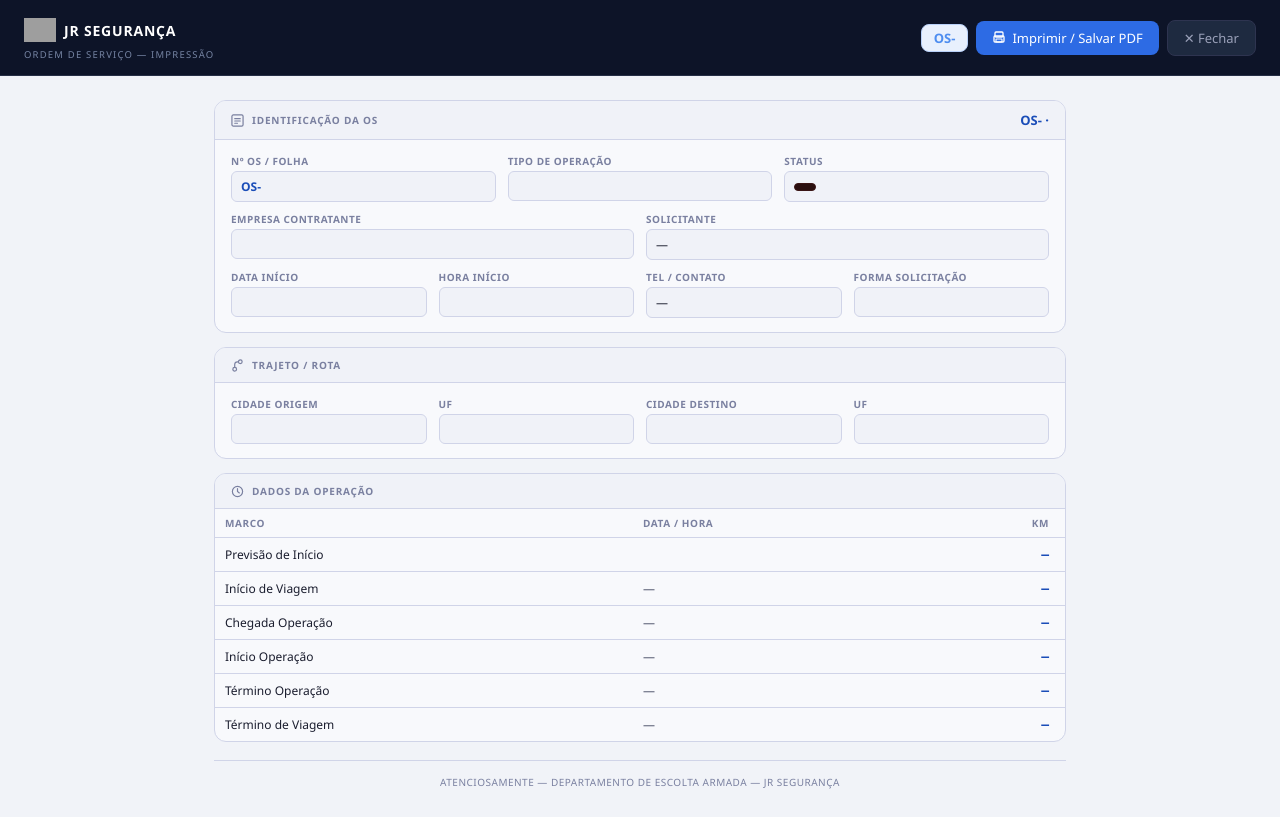
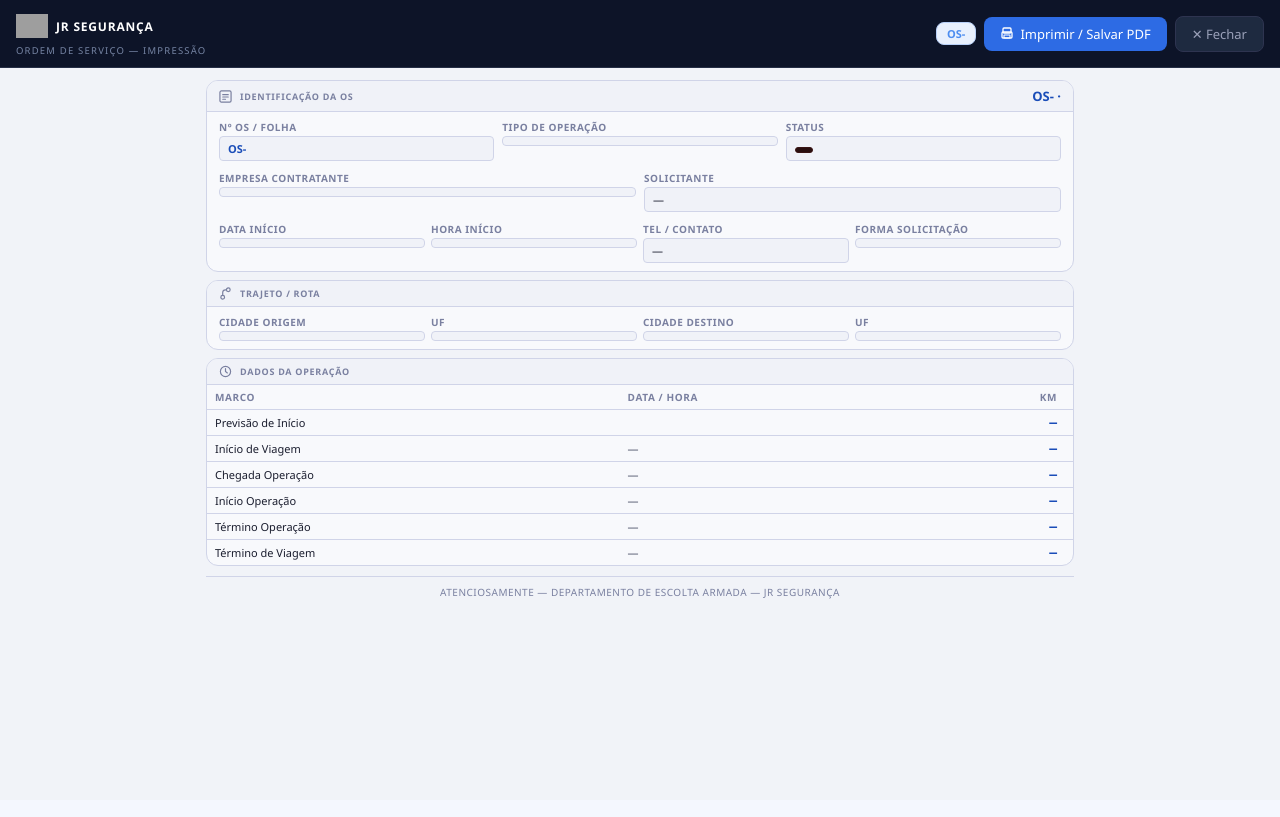
Before and after one commit to gr-blip/escolta-system, a Django app: template cadastros/templates/cadastros/os_print.html in a window 1280 px wide. After the commit the page ends 599 px from the top, so only its background shows below. Run offline with Django 3.2, Linux system fonts and the light colour scheme; the template is opened without the code that fills it, so the values that code supplies are empty; grey boxes are pictures that could not be loaded.

Commit message:
style(OS print): layout compacto para impressao
- Content: padding 12px, gap 8px
- Cards: header 6px, body 8px
- Fields: padding 4px, font 11px, sem min-height
- Grids: gaps reduzidos para 6-8px
- Foto agente: 90x110 (era 110x140)
- Tabela: padding 5px, font 11px
- Topbar: padding 10px, font 12px
- Badges: padding 2px, font 10px

Co-Authored-By: OpenClaude (mimo-v2.5-pro) <openclaude@gitlawb.com>

```diff
--- a/cadastros/templates/cadastros/os_print.html
+++ b/cadastros/templates/cadastros/os_print.html
@@ -29,48 +29,48 @@ body{
 .topbar{
   background:#0d1428;
   border-bottom:1px solid rgba(180,200,240,0.15);
-  padding:14px 24px;
+  padding:10px 16px;
   display:flex;
   align-items:center;
   justify-content:space-between;
   position:sticky;top:0;z-index:50;
 }
-.topbar-brand{font-size:14px;font-weight:800;letter-spacing:.8px;color:#ffffff;text-transform:uppercase}
+.topbar-brand{font-size:12px;font-weight:800;letter-spacing:.8px;color:#ffffff;text-transform:uppercase}
 .topbar-brand span{color:#4d8df0}
 .topbar-sub{font-size:9.5px;color:#8090b0;margin-top:2px;letter-spacing:1.2px;text-transform:uppercase;opacity:.9}
 .topbar-actions{display:flex;gap:8px;align-items:center}
 .btn{display:inline-flex;align-items:center;gap:6px;padding:8px 16px;border-radius:var(--radius);font-size:13px;font-weight:500;cursor:pointer;border:none;text-decoration:none;font-family:inherit}
 .btn-primary{background:var(--blue);color:#fff}
 .btn-secondary{background:#1e2a40;color:#9aa0b8;border:1px solid #2e3450}
-.os-num{font-size:13px;font-weight:700;color:#4d8df0;background:var(--blue-bg);border:1px solid var(--blue-border);padding:4px 12px;border-radius:var(--radius)}
+.os-num{font-size:11px;font-weight:700;color:#4d8df0;background:var(--blue-bg);border:1px solid var(--blue-border);padding:3px 10px;border-radius:var(--radius)}
 
 /* ── LAYOUT ── */
-.content{padding:24px;max-width:900px;margin:0 auto;display:flex;flex-direction:column;gap:14px}
+.content{padding:12px 16px;max-width:900px;margin:0 auto;display:flex;flex-direction:column;gap:8px}
 
 /* ── CARDS ── */
 .card{background:var(--bg2);border:1px solid var(--border);border-radius:var(--radius-lg);overflow:hidden}
 .card-header{
-  padding:10px 16px;
+  padding:6px 12px;
   background:var(--bg3);
   border-bottom:1px solid var(--border);
-  font-size:10px;font-weight:700;
+  font-size:9px;font-weight:700;
   color:var(--text3);
   text-transform:uppercase;letter-spacing:.08em;
   display:flex;align-items:center;gap:8px;
 }
 .card-header .hl{color:var(--blue-light);font-size:13px;font-weight:700;text-transform:none;letter-spacing:0;margin-left:auto}
-.card-body{padding:14px 16px}
+.card-body{padding:8px 12px}
 
 /* ── GRID ── */
-.g2{display:grid;grid-template-columns:1fr 1fr;gap:12px}
-.g3{display:grid;grid-template-columns:1fr 1fr 1fr;gap:12px}
-.g4{display:grid;grid-template-columns:1fr 1fr 1fr 1fr;gap:12px}
-.g5{display:grid;grid-template-columns:1fr 1fr 1fr 1fr 1fr;gap:12px}
+.g2{display:grid;grid-template-columns:1fr 1fr;gap:8px}
+.g3{display:grid;grid-template-columns:1fr 1fr 1fr;gap:8px}
+.g4{display:grid;grid-template-columns:1fr 1fr 1fr 1fr;gap:6px}
+.g5{display:grid;grid-template-columns:1fr 1fr 1fr 1fr 1fr;gap:6px}
 
 /* ── FIELDS ── */
-.field{display:flex;flex-direction:column;gap:3px}
+.field{display:flex;flex-direction:column;gap:2px}
 .field label{font-size:10px;color:var(--text3);font-weight:600;text-transform:uppercase;letter-spacing:.05em}
-.field .val{font-size:12px;color:var(--text);background:var(--bg3);border:1px solid var(--border);border-radius:6px;padding:6px 9px;min-height:30px}
+.field .val{font-size:11px;color:var(--text);background:var(--bg3);border:1px solid var(--border);border-radius:4px;padding:4px 8px;min-height:auto}
 .field .val.bold{font-weight:700;color:var(--blue-light)}
 
 /* ── AGENTE CARD ── */
@@ -89,43 +89,43 @@ body{
 /* ── TABELA OPERAÇÃO ── */
 .op-table{width:100%;border-collapse:collapse}
 .op-table th{
-  text-align:left;padding:7px 10px;
+  text-align:left;padding:5px 8px;
   font-size:10px;font-weight:600;color:var(--text3);
   text-transform:uppercase;letter-spacing:.06em;
   border-bottom:1px solid var(--border);
 }
-.op-table td{padding:8px 10px;font-size:12px;border-bottom:1px solid var(--border);color:var(--text2)}
+.op-table td{padding:5px 8px;font-size:11px;border-bottom:1px solid var(--border);color:var(--text2)}
 .op-table tr:last-child td{border-bottom:none}
 .op-table tr:hover td{background:var(--bg3)}
 .op-table .sit{color:var(--text);font-weight:500}
 .op-table .num{color:var(--blue-light);font-weight:600;font-family:monospace;font-size:13px}
 
 /* ── BADGE ── */
-.badge{display:inline-flex;align-items:center;padding:3px 10px;border-radius:999px;font-size:11px;font-weight:600}
+.badge{display:inline-flex;align-items:center;padding:2px 8px;border-radius:999px;font-size:10px;font-weight:600}
 .badge-blue{background:var(--blue-bg);color:var(--blue-light);border:1px solid var(--blue-border)}
 .badge-green{background:var(--green-bg);color:var(--green);border:1px solid #1a4d2a}
 .badge-amber{background:#2a1f0a;color:#f59e0b;border:1px solid #3a2a10}
 .badge-red{background:#2a0f0f;color:#ef4444;border:1px solid #3a1515}
 
 /* ── RODAPÉ ── */
-.rodape{text-align:center;font-size:10px;color:var(--text3);padding:14px 0 4px;border-top:1px solid var(--border);letter-spacing:.5px;margin-top:4px}
+.rodape{text-align:center;font-size:10px;color:var(--text3);padding:8px 0 2px;border-top:1px solid var(--border);letter-spacing:.5px;margin-top:2px}
 
 
 /* ── AGENTE COMPACTO ── */
-.agente-compact{display:grid;grid-template-columns:110px 1fr;gap:16px}
-.agente-photo{width:110px;height:140px;border-radius:var(--radius);background:#eef2f7;border:1px solid var(--blue-border);display:flex;align-items:center;justify-content:center;color:var(--blue-light);overflow:hidden}
+.agente-compact{display:grid;grid-template-columns:90px 1fr;gap:10px}
+.agente-photo{width:90px;height:110px;border-radius:var(--radius);background:#eef2f7;border:1px solid var(--blue-border);display:flex;align-items:center;justify-content:center;color:var(--blue-light);overflow:hidden}
 .agente-photo img{width:100%;height:100%;object-fit:contain}
 .agente-photo .ph-icon{font-size:28px}
 .agente-photo .ph-label{font-size:9px}
 .agente-badge{margin-top:6px;font-size:10px;padding:2px 8px;border-radius:99px;background:var(--green-bg);color:var(--green);border:1px solid #1a4d2a;display:inline-block}
 .agente-badge.inativo{background:var(--red-bg);color:var(--red);border-color:#3a1515}
 .agente-badge.afastado{background:var(--amber-bg);color:var(--amber);border-color:#3a2a10}
-.agente-fields{display:grid;grid-template-columns:repeat(3,1fr);gap:8px}
+.agente-fields{display:grid;grid-template-columns:repeat(3,1fr);gap:6px}
 .agente-fields .f2{grid-column:span 2}
 .agente-fields .f3{grid-column:span 3}
 
 /* ── VIATURA COMPACTO ── */
-.viatura-fields{display:grid;grid-template-columns:repeat(3,1fr);gap:8px}
+.viatura-fields{display:grid;grid-template-columns:repeat(3,1fr);gap:6px}
 .viatura-fields .val.plate{font-family:monospace;font-size:14px;font-weight:700;background:#1a1d2e;color:#f8f9fc;letter-spacing:.06em}
 .cor-dot{display:inline-block;width:10px;height:10px;border-radius:50%;border:1px solid var(--border2);margin-right:6px;vertical-align:-1px}
 
@@ -153,14 +153,14 @@ body{
   .val{color:#1a1d2e!important}
   .val.bold{color:#1a1d2e!important}
   .foto-agente{background:#e8eaf2!important}
-  .agente-compact{display:grid!important;grid-template-columns:110px 1fr!important;gap:16px!important}
-  .agente-photo{width:110px!important;height:140px!important;background:#eef2f7!important;border-color:#b8d0f8!important}
+  .agente-compact{display:grid!important;grid-template-columns:90px 1fr!important;gap:10px!important}
+  .agente-photo{width:90px!important;height:110px!important;background:#eef2f7!important;border-color:#b8d0f8!important}
   .agente-photo img{width:100%!important;height:100%!important;object-fit:contain!important}
   .agente-badge{background:#dcfce7!important;color:#16a34a!important;border-color:#1a4d2a!important}
   .agente-badge.inativo{background:#fef2f2!important;color:#dc2626!important;border-color:#3a1515!important}
   .agente-badge.afastado{background:#fffbeb!important;color:#d97706!important;border-color:#3a2a10!important}
-  .agente-fields{display:grid!important;grid-template-columns:repeat(3,1fr)!important;gap:8px!important}
-  .viatura-fields{display:grid!important;grid-template-columns:repeat(3,1fr)!important;gap:8px!important}
+  .agente-fields{display:grid!important;grid-template-columns:repeat(3,1fr)!important;gap:6px!important}
+  .viatura-fields{display:grid!important;grid-template-columns:repeat(3,1fr)!important;gap:6px!important}
   .viatura-fields .val.plate{background:#1a1d2e!important;color:#f8f9fc!important}
   .cor-dot{border-color:#c0c8e0!important}
   @page{margin:10mm}
```
